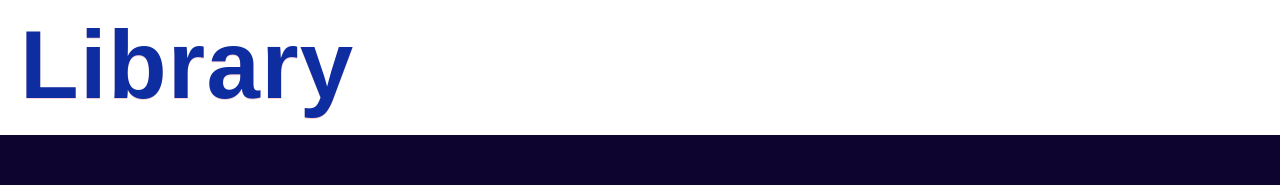
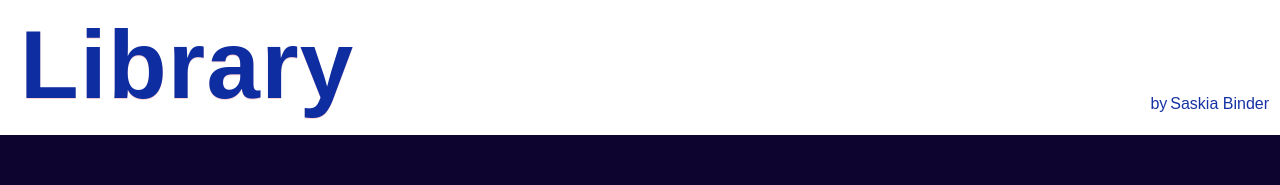
Before and after one commit to saskiabt/library, a website: page index.html in a window 1280 px wide. Shown: the top 185 px of the page. Drawn offline with nearby package versions, Linux system fonts and the light colour scheme; a web font is replaced by a local one.

Commit message:
added signature

```diff
--- a/index.html
+++ b/index.html
@@ -13,9 +13,9 @@
     <div id = "body-content" class = "blur">
         <div id = "header">
             <div id = "title-text">Library</div>
-            <!-- <div id = "button-box">
-                <button id = "create-book-button">Add Book</button>
-            </div> -->
+            <div class="signature"> by
+                <span>Saskia Binder</span>
+            </div>
         </div>
         <div id = "hero">
             <div id="library-wrapper"></div>
--- a/styles.css
+++ b/styles.css
@@ -293,6 +293,7 @@ button {
     font-style: normal;
     color: white;
     border: none;
+    box-shadow: inset 0px 0px 0px 1px #dddeff85;
 }
 
 .book-is-read {
@@ -366,3 +367,16 @@ input[type=text] {
 .read-text {
     align-self: center;
 }
+
+.signature {
+    display: flex;
+    gap: 3px;
+    font-size: 1em;
+    align-items: flex-end;
+    padding-bottom: 22px;
+    padding-right: 11px;
+    font-family: lores-12,sans-serif;
+    font-weight: 400;
+    font-style: normal;
+    color: #1532a3;
+}
```
